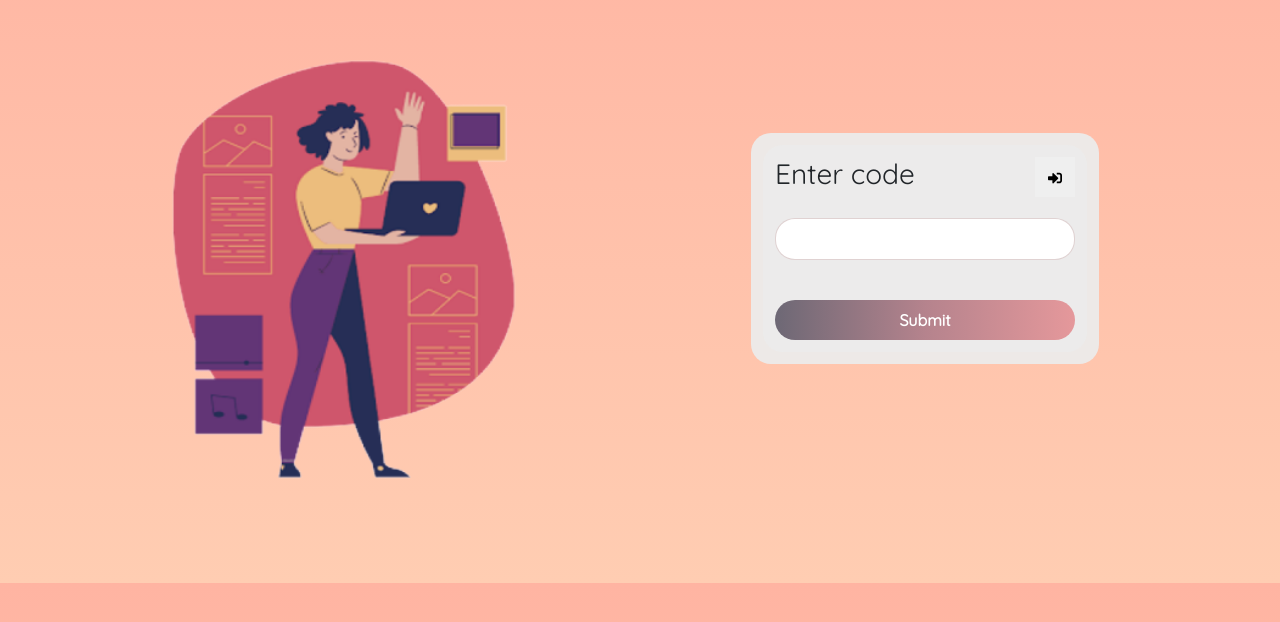
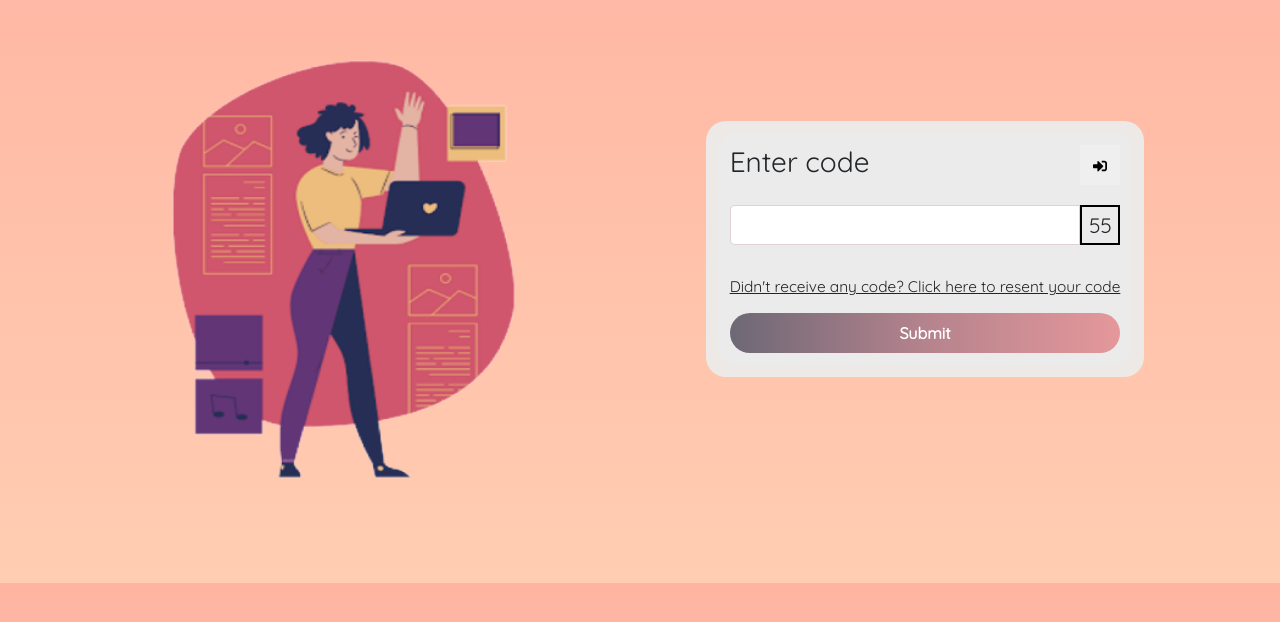
Before and after one commit to cvn-intern/Bozuman-chatapp, a Next.js app in the folder front-end/: page /enter-forgot-password-code in a window 1280 px wide. Shown: the part 128-750 px from the top of the page. Built offline with nearby package versions, Linux system fonts and the light colour scheme.

Commit message:
[Forgot-password] Completed countdown, need to style

```diff
--- a/front-end/components/EnterCodePanel/index.tsx
+++ b/front-end/components/EnterCodePanel/index.tsx
@@ -1,4 +1,4 @@
-import React, { MouseEvent, useState } from 'react';
+import React, { MouseEvent, useEffect, useLayoutEffect, useState } from 'react';
 import { useForm, SubmitHandler } from 'react-hook-form';
 import * as yup from 'yup';
 import { yupResolver } from '@hookform/resolvers/yup';
@@ -19,6 +19,9 @@ function EnterCodePanel() {
     message: '',
   });
 
+  const [showResendBtn, setShowResendBtn] = useState(true);
+  const [count, setCount] = useState(60);
+
   const schema = yup.object().shape({
     code: yup
       .string()
@@ -37,20 +40,41 @@ function EnterCodePanel() {
     resolver: yupResolver(schema),
   });
 
-  const onBackSignIn = (e : MouseEvent) => {
+  const onBackSignIn = (e: MouseEvent) => {
     e.preventDefault();
     router.push('/sign-in');
-  }
+  };
+
+  const onCreateCodeAgain = async () => {
+    try {
+      const res = await axios.post(
+        `${process.env.NEXT_PUBLIC_DOMAIN}/api/auth/create-code`,
+        {
+          email,
+        }
+      );
+      if (res.status === 200) {
+        sessionStorage.clear();
+        setCount(60);
+        setShowResendBtn(false);
+      }
+    } catch (error) {
+      //TODO: Server error
+    }
+  };
 
   const onSubmit: SubmitHandler<EnterCodeForm> = async (data) => {
     try {
       const { code } = data;
-      const res = await axios.post(`${process.env.NEXT_PUBLIC_DOMAIN}/api/auth/check-code`, {
-        email,
-        code: code.toString(),
-      });
+      const res = await axios.post(
+        `${process.env.NEXT_PUBLIC_DOMAIN}/api/auth/check-code`,
+        {
+          email,
+          code: code.toString(),
+        }
+      );
 
-      if(res.status === 200) {
+      if (res.status === 200) {
         setErrorMessage({
           trigger: false,
           message: '',
@@ -63,43 +87,65 @@ function EnterCodePanel() {
           email: res.data.email,
         },
       });
-
     } catch (error: any) {
       setErrorMessage({
         trigger: true,
-        message: error.response.data.error.message
+        message: error.response.data.error.message,
       });
     }
   };
+
+  useLayoutEffect(() => {
+    if(sessionStorage.count) {
+      setCount(Number(sessionStorage.count));
+    }
+  });
+
+  useEffect(() => {
+    let countDown = setTimeout(() => {
+      if (count > 0) {
+        setCount(count - 1);
+        sessionStorage.setItem('count', (count-1).toString())
+      }
+    }, 1000);
+
+    if (count === 0) {
+      setShowResendBtn(true);
+    }
+
+    return () => {
+      clearTimeout(countDown);
+    };
+  }, [count, showResendBtn]);
+
   return (
-    <div className='forgotpassword'>
+    <div className="forgotpassword">
       <form onSubmit={handleSubmit(onSubmit)}>
-        <div className='header d-flex justify-content-between align-item-center'>
+        <div className="header d-flex justify-content-between align-item-center">
           <h2>Enter code</h2>
-          <button
-            className='goSignIn'
-            onClick={onBackSignIn}
-          >
+          <button className="goSignIn" onClick={onBackSignIn}>
             <FaSignInAlt />
           </button>
         </div>
-        <input
-          {...register('code')}
-          className='code'
-          type='text'
-          required
-        />
-        <div className='errorMessage'>
+        <div className="inputCode d-flex">
+          <input {...register('code')} className="code" type="text" required />
+          <div className="countDown">{count}</div>
+        </div>
+        <div className="errorMessage">
           {(errors.code && <p>{errors.code.message}</p>) ||
-          (errorMessage.trigger && <p>{errorMessage.message}</p>)}
+            (errorMessage.trigger && <p>{errorMessage.message}</p>)}
         </div>
-
-        <button type='submit' className='button__search'>
+        {showResendBtn && (
+          <p className="resendCode" onClick={onCreateCodeAgain}>
+            Didn't receive any code? Click here to resent your code
+          </p>
+        )}
+        <button type="submit" className="button__search">
           Submit
         </button>
       </form>
     </div>
-  )
+  );
 }
 
 export default EnterCodePanel;
--- a/front-end/styles/component/forgotpassword.scss
+++ b/front-end/styles/component/forgotpassword.scss
@@ -1,3 +1,4 @@
+/** This scss use for forgot password, enter-code, enter password panel */
 .forgotpassword{
   background-color: rgba(236, 236, 236, 0.932);
   border-radius: 20px;
@@ -18,17 +19,42 @@
     }
   }
 
-  input.code{
-    width: 50%;
-    height: 3rem;
-    font-size: 1.5rem;
+  .inputCode {
+    width: 100%;
+    input.code{
+      flex-grow: 1;
+      height: 40px;
+
+      text-align: center;
+      font-size: 1.5rem;
+
+      border-radius: 5px 0px 0px 5px;
+      outline: none;
+    }
+
+    .countDown{
+      width: 40px;
+      height: 40px;
+
+      display: flex;
+      justify-content: center;
+      align-items: center;
+
+      font-size: 1.5rem;
+      border: 2px solid #000;
+    }
   }
 
+  .resendCode{
+    text-decoration: underline;
+    font-size: 1.1rem;
+    cursor: pointer;
+  }
 
   .errorMessage{
     width: 100%;
     height: 20px;
-    margin: 10px 0px;
+    margin: 5px 0px;
 
     p{
       color: #ff0000;
@@ -36,7 +62,7 @@
   }
 
   button.button__search{
-    @include button_customization(40px,300px,16px);
+    @include button_customization(40px,100%,16px);
     // margin-top: 16px;
   }
 }
```
